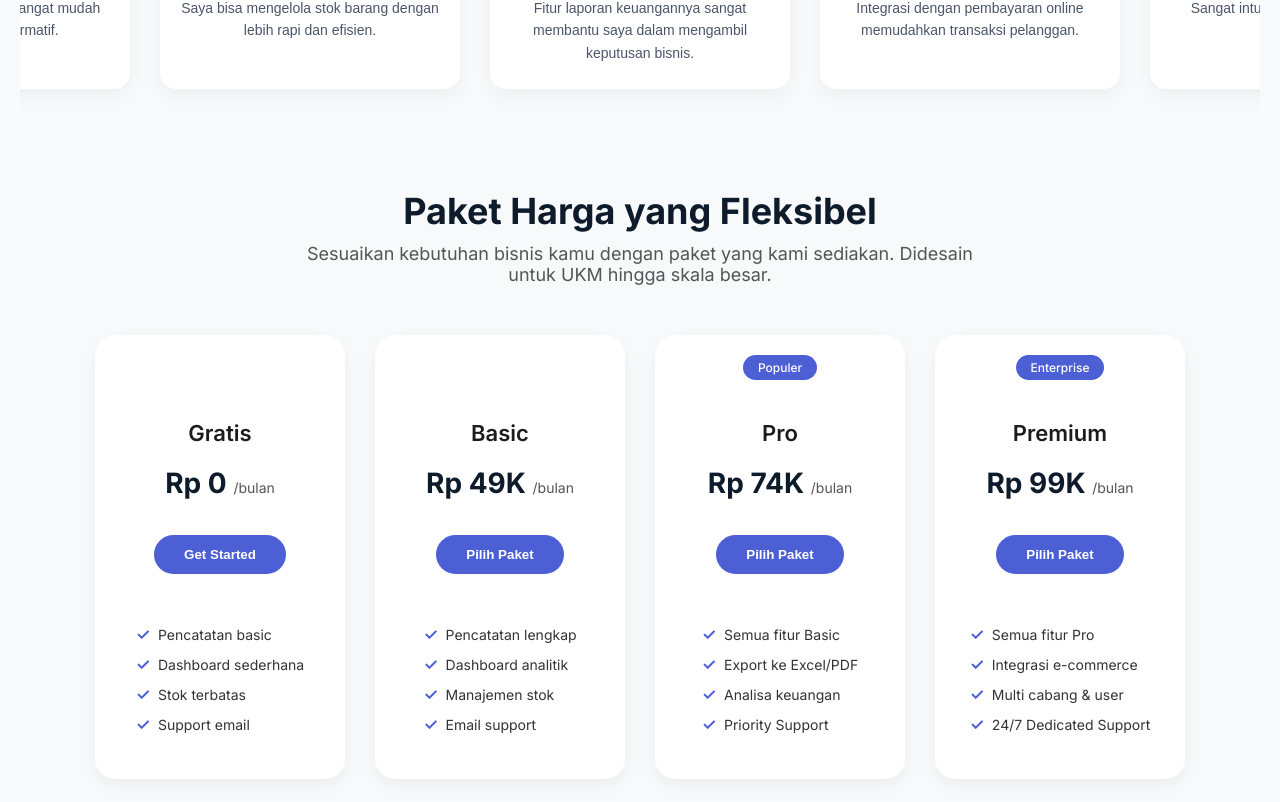
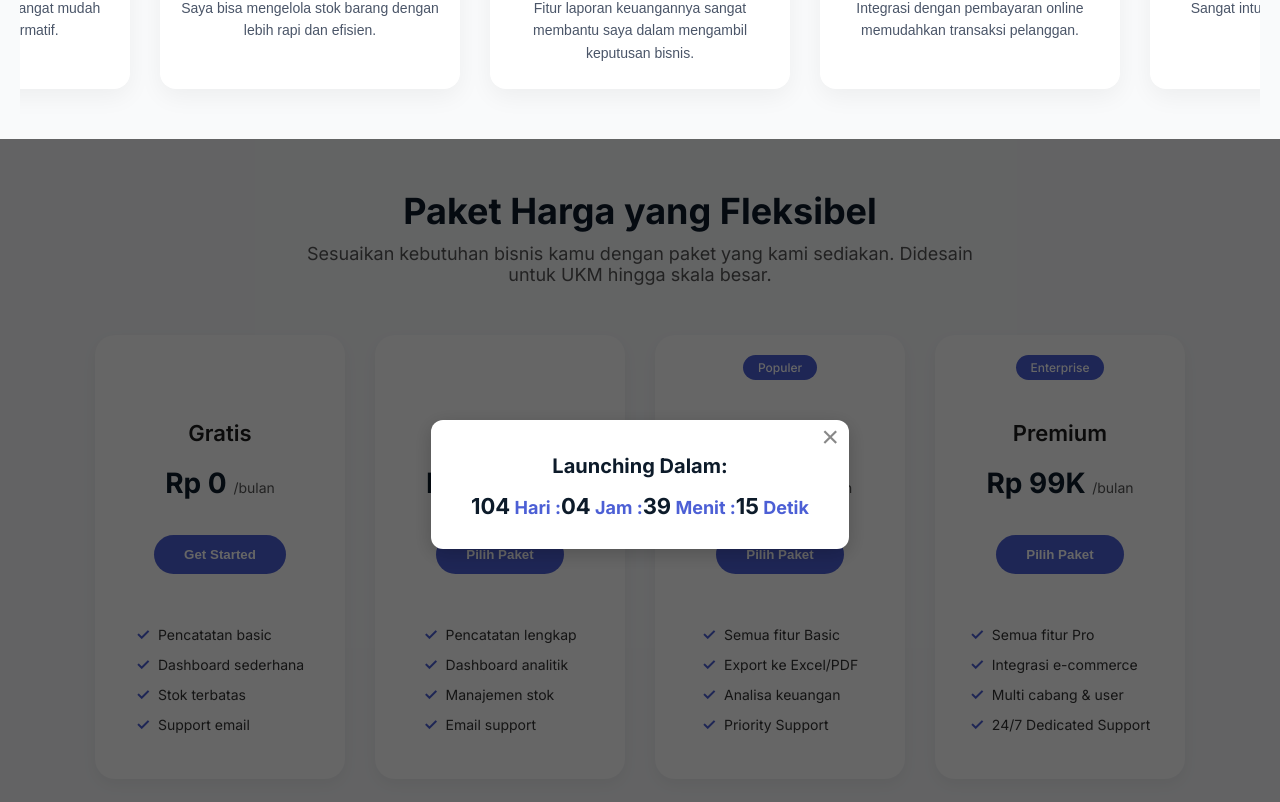
Before and after one commit to samani21/front-end-bisnisku, a Next.js app: page /LandingPage in a window 1280 px wide. Shown: the part 2318-3120 px from the top of the page. Built offline with nearby package versions, Linux system fonts and the light colour scheme.

Commit message:
Membuat overlay pricing

```diff
--- a/src/components/landingPage.js/pricing.js
+++ b/src/components/landingPage.js/pricing.js
@@ -5,6 +5,7 @@ export const PricingContainer = styled.div`
     background: #f8f9fb;
     padding: 50px 20px;
     color: #1c1c1c;
+    position: relative;
 `;
 
 export const Container = styled.div`
@@ -126,3 +127,70 @@ export const Button = styled.button`
     }
 
 `;
+
+export const CountDownOverlay = styled.div`
+    position: absolute;
+    top: 0;
+    left: 0;
+    width: 100%;
+    height: 100%;
+    background: rgba(0, 0, 0, 0.6);
+    display: flex;
+    justify-content: center;
+    align-items: center;
+    z-index: 9999;
+    display: ${(props) => props?.close ? "none" : ""};
+`;
+
+export const CountDownBox = styled.div`
+    background: #fff;
+    border-radius: 12px;
+    text-align: center;
+    box-shadow: 0 5px 20px rgba(0, 0, 0, 0.2);
+    @media (max-width: 400px) {
+        width: 90%;
+    }
+    h3{
+        font-size: 20px;
+        margin-bottom: 15px;
+        color: #0d1b2a;
+    }
+`;
+
+export const CountDown = styled.div`
+    font-size: 18px;
+    font-weight: bold;
+    color: #4c5fd5;
+    padding: 0px 40px 30px;
+    span{
+        font-size: 22px;
+        color: #0d1b2a;
+    }
+`;
+
+export const CloseButtonContainer = styled.div`
+    width: 100%;
+    padding-right: 10px;
+    position: relative;
+    top: 0px;
+    right: 0px;
+    display: flex;
+    justify-content: right;
+    align-items: center;
+`;
+
+export const CloseButton = styled.button`
+    background: transparent;
+    border: none;
+    font-size: 30px;
+    color: #888;
+    cursor: pointer;
+    transition: color 0.3s ease;
+
+    &:hover{
+        color: #000;
+    }
+    @media (max-width: 400px) {
+        right: -120px;
+    }
+`;
--- a/src/pages/LandingPage/Pricing.js
+++ b/src/pages/LandingPage/Pricing.js
@@ -1,5 +1,5 @@
-import { Budget, Button, Card, CardsContainer, Container, PricingContainer } from '@/components/landingPage.js/pricing'
-import React from 'react'
+import { Budget, Button, Card, CardsContainer, CloseButton, CloseButtonContainer, Container, CountDown, CountDownBox, CountDownOverlay, PricingContainer } from '@/components/landingPage.js/pricing'
+import React, { useEffect, useState } from 'react'
 const pricingPlans = [
     {
         name: "Gratis",
@@ -55,8 +55,57 @@ const Pricing = () => {
     const formatRupiah = (angka) => {
         return new Intl.NumberFormat('id-ID', { style: 'currency', currency: 'IDR', minimumFractionDigits: 0 }).format(angka);
     };
+    const [closeCountDown, setCloseCountDown] = useState(false)
+    const [timeLeft, setTimeLeft] = useState({
+        days: '00',
+        hours: '00',
+        minutes: '00',
+        seconds: '00',
+    });
+
+    useEffect(() => {
+        const targetDate = new Date('2025-06-20T23:59:59').getTime();
+
+        const interval = setInterval(() => {
+            const now = new Date().getTime();
+            const distance = targetDate - now;
+
+            if (distance < 0) {
+                clearInterval(interval);
+                return;
+            }
+
+            const days = Math.floor(distance / (1000 * 60 * 60 * 24));
+            const hours = Math.floor((distance % (1000 * 60 * 60 * 24)) / (1000 * 60 * 60));
+            const minutes = Math.floor((distance % (1000 * 60 * 60)) / (1000 * 60));
+            const seconds = Math.floor((distance % (1000 * 60)) / 1000);
+
+            setTimeLeft({
+                days: days < 10 ? '0' + days : days.toString(),
+                hours: hours < 10 ? '0' + hours : hours.toString(),
+                minutes: minutes < 10 ? '0' + minutes : minutes.toString(),
+                seconds: seconds < 10 ? '0' + seconds : seconds.toString(),
+            });
+        }, 1000);
+
+        return () => clearInterval(interval);
+    }, []);
     return (
         <PricingContainer>
+            <CountDownOverlay close={closeCountDown}>
+                <CountDownBox>
+                    <CloseButtonContainer>
+                        <CloseButton onClick={() => setCloseCountDown(true)}>&times;</CloseButton>
+                    </CloseButtonContainer>
+                    <h3>Launching Dalam:</h3>
+                    <CountDown>
+                        <span id="days">{timeLeft.days}</span> Hari :
+                        <span id="hours">{timeLeft.hours}</span> Jam :
+                        <span id="minutes">{timeLeft.minutes}</span> Menit :
+                        <span id="seconds">{timeLeft.seconds}</span> Detik
+                    </CountDown>
+                </CountDownBox>
+            </CountDownOverlay>
             <Container>
                 <h1>Paket Harga yang Fleksibel</h1>
                 <p>Sesuaikan kebutuhan bisnis kamu dengan paket yang kami sediakan. Didesain untuk UKM hingga skala besar.</p>
```
